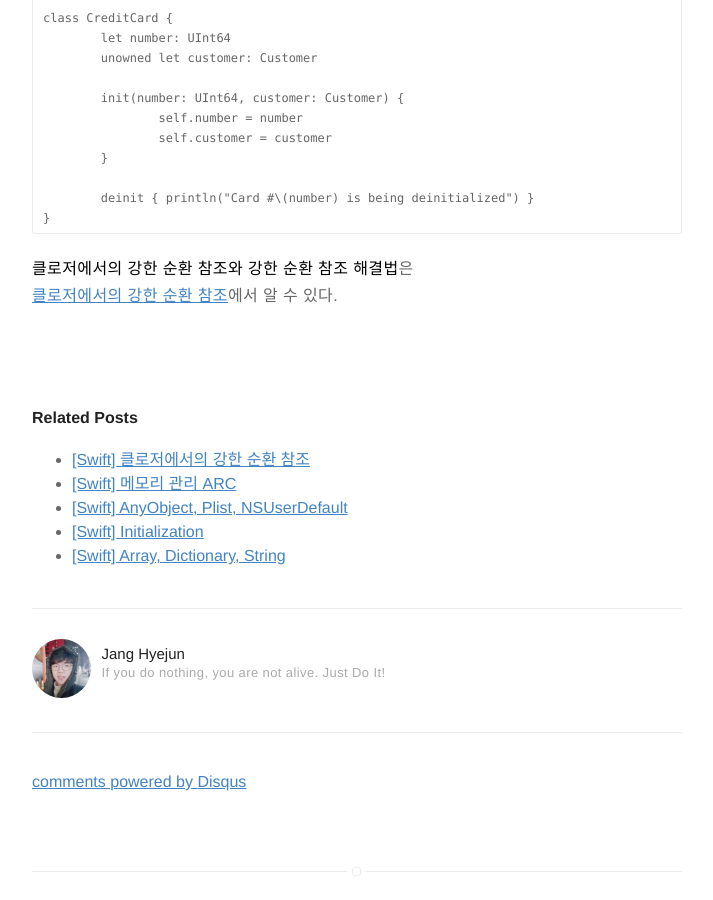
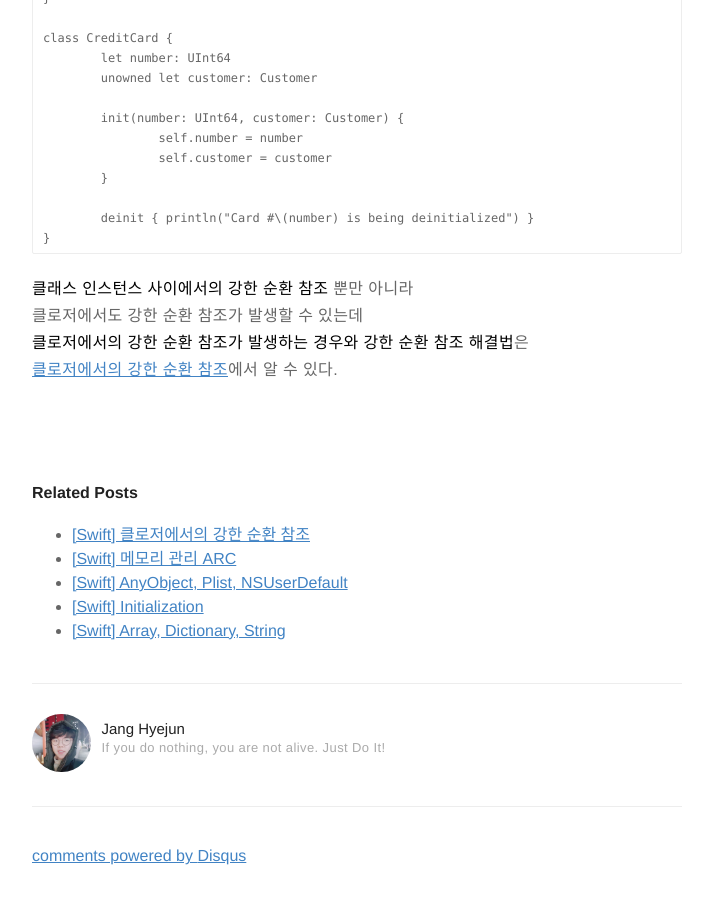
Before and after one commit to jhyejun/jhyejun.github.io, a Jekyll site: the page built from _posts/2018-07-24-how-to-use-weak-and-unowned.md, in a window 1280 px wide and 900 px high, scrolled down 2315 px. Shown: the whole window, without its empty margins (283-996 px from the left). Built offline with Jekyll 4.4.1, drawn with Linux system fonts in a browser that asks for light colours; comment, search, counter and statistics services are not loaded.

Commit message:
Modify post
- 메모리 관리 ARC 마지막 링크부분 수정
- weak와 unowned의 사용법 마지막 안내 부분 수정

````diff
--- a/_posts/2018-07-24-how-to-use-weak-and-unowned.md
+++ b/_posts/2018-07-24-how-to-use-weak-and-unowned.md
@@ -91,6 +91,7 @@ class Customer {
 	init(name: String) {
 		self.name = name
 	}
+
 	deinit { println("\(name) is being deinitialized") }
 }
 
@@ -107,5 +108,7 @@ class CreditCard {
 }
 ```
 
-**클로저에서의 강한 순환 참조와 강한 순환 참조 해결법**은<br>
+**클래스 인스턴스 사이에서의 강한 순환 참조** 뿐만 아니라<br>
+클로저에서도 강한 순환 참조가 발생할 수 있는데<br>
+**클로저에서의 강한 순환 참조가 발생하는 경우와 강한 순환 참조 해결법**은<br>
 [클로저에서의 강한 순환 참조]({{ site.url }}/blog/strong-reference-cycles-in-closure)에서 알 수 있다.
````
Also changed, not shown: _posts/2018-07-23-memory-management-arc.md (+0 -3 lines).
